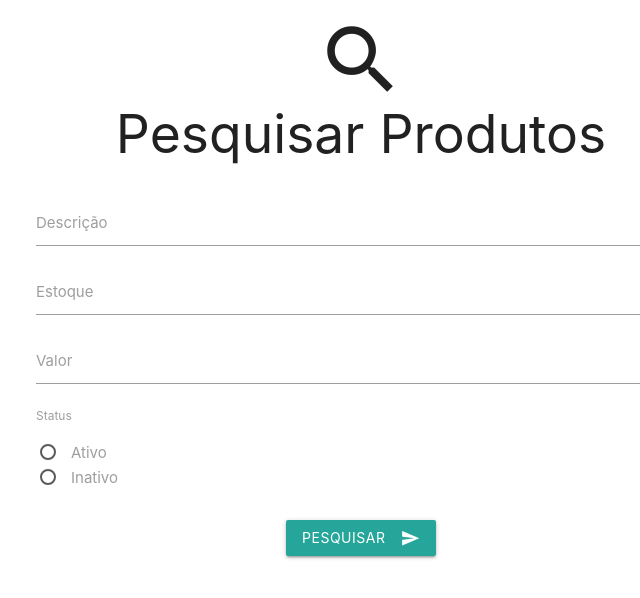
After one commit to yunger7/SENAI, a PHP site: page /cliente/search.php in a window 1280 px wide. The commit adds this page. Shown: the top 598 px of the page, without its empty margins (279-919 px from the left). Run offline with PHP 8.4, Linux system fonts and the light colour scheme.

Commit message:
Add search

```diff
--- a/PHP & Banco de Dados/Avaliação 29-11-2020/cliente/index.php
+++ b/PHP & Banco de Dados/Avaliação 29-11-2020/cliente/index.php
@@ -4,8 +4,8 @@
   <?php include '../config/head.php'; ?>
 </head>
 <body>
+  <?php include '../templates/navbar.php'; ?>
   <main>
-    <section id="search"></section>
     <section id="order">
       <form action="#">
 
--- /dev/null
+++ b/PHP & Banco de Dados/Avaliação 29-11-2020/cliente/search.php
@@ -0,0 +1,53 @@
+<!DOCTYPE html>
+<html lang="pt-br">
+<head>
+  <?php include '../config/head.php'; ?>
+  <link rel="stylesheet" href="../styles/main.css">
+  <link rel="stylesheet" href="../styles/pages/cliente/search.css">
+</head>
+<body>
+  <?php include '../templates/navbar.php'; ?>
+  <main>
+    <section id="search">
+      <header>
+        <i class="material-icons large search">search</i>
+        <h2>Pesquisar Produtos</h2>
+      </header>
+      <form action="searchResults.php" method="POST">
+        <div class="input-field">
+          <input type="text" name="descricao" id="descricao">
+          <label for="descricao">Descrição</label>
+        </div>
+        <div class="input-field">
+          <input type="number" min="0" name="estoque" id="estoque">
+          <label for="estoque">Estoque</label>
+        </div>
+        <div class="input-field">
+          <input type="number" min="0" name="valor" id="valor">
+          <label for="valor">Valor</label>
+        </div>
+        <label class="status">Status</label>
+        <ul class="radios">
+          <li>
+            <label>
+              <input type="radio" name="status" id="ativo" class="with-gap">
+              <span>Ativo</span>
+          </label>
+          </li>
+          <li>
+            <label>
+              <input type="radio" name="status" id="inativo" class="with-gap">
+              <span>Inativo</span>
+            </label>
+          </li>
+        </ul>
+        <div class="buttons">
+          <button class="btn waves-effect waves-light" type="submit" name="submit-search">Pesquisar
+            <i class="material-icons right">send</i>
+          </button>
+        </div>
+      </form>
+    </section>
+  </main>
+</body>
+</html>
--- /dev/null
+++ b/PHP & Banco de Dados/Avaliação 29-11-2020/styles/pages/cliente/search.css
@@ -0,0 +1,33 @@
+#search {
+  max-width: 650px;
+  margin: 0 auto;
+}
+
+h2 {
+  text-align: center;
+  margin-top: 0;
+}
+
+header {
+  display: flex;
+  flex-direction: column;
+  align-items: center;
+  justify-content: center;
+}
+
+.search {
+  margin-top: 1rem;
+}
+
+.status {
+  display: block;
+  margin-bottom: 1rem;
+}
+
+.buttons {
+  margin-top: 2rem;
+
+  display: flex;
+  align-items: center;
+  justify-content: center;
+}
--- a/PHP & Banco de Dados/Avaliação 29-11-2020/templates/navbar.php
+++ b/PHP & Banco de Dados/Avaliação 29-11-2020/templates/navbar.php
@@ -1,13 +1,26 @@
 <?php
 $currentFile = basename($_SERVER['PHP_SELF']);
+$dirName = dirname($_SERVER['PHP_SELF']);
 ?>
 
+<?php if ($dirName == "/avaliacao-final/cliente") { /* Client section */ ?>
   <nav>
     <div class="nav-wrapper">
       <a href="#" class="brand-logo right">Logo</a>
-    <ul class="left hide-on-med-and-down">
+      <ul class="left">
+        <li class="<?php if ($currentFile == "index.php") { echo "active"; } ?>"><a href="index.php">Pedidos</a></li>
+        <li class="<?php if ($currentFile == "search.php" || $currentFile == "searchResults.php") { echo "active"; } ?>"><a href="search.php">Pesquisar</a></li>
+      </ul>
+    </div>
+  </nav>
+<?php } else if ($dirName == "/avaliacao-final/vendedor") { /* Seller section */ ?>
+  <nav>
+    <div class="nav-wrapper">
+      <a href="#" class="brand-logo right">Logo</a>
+      <ul class="left">
         <li class="<?php if ($currentFile == "index.php") { echo "active"; } ?>"><a href="index.php">Clientes</a></li>
         <li class="<?php if ($currentFile == "orders.php") { echo "active"; } ?>"><a href="orders.php">Pedidos</a></li>
       </ul>
     </div>
   </nav>
+<?php } ?>
```
Also changed, not shown: PHP & Banco de Dados/Avaliação 29-11-2020/cliente/searchResults.php (added, +85 -0 lines), PHP & Banco de Dados/Avaliação 29-11-2020/vendedor/index.php (+17 -9 lines). Lines whose indentation alone changed are shown as unchanged.
